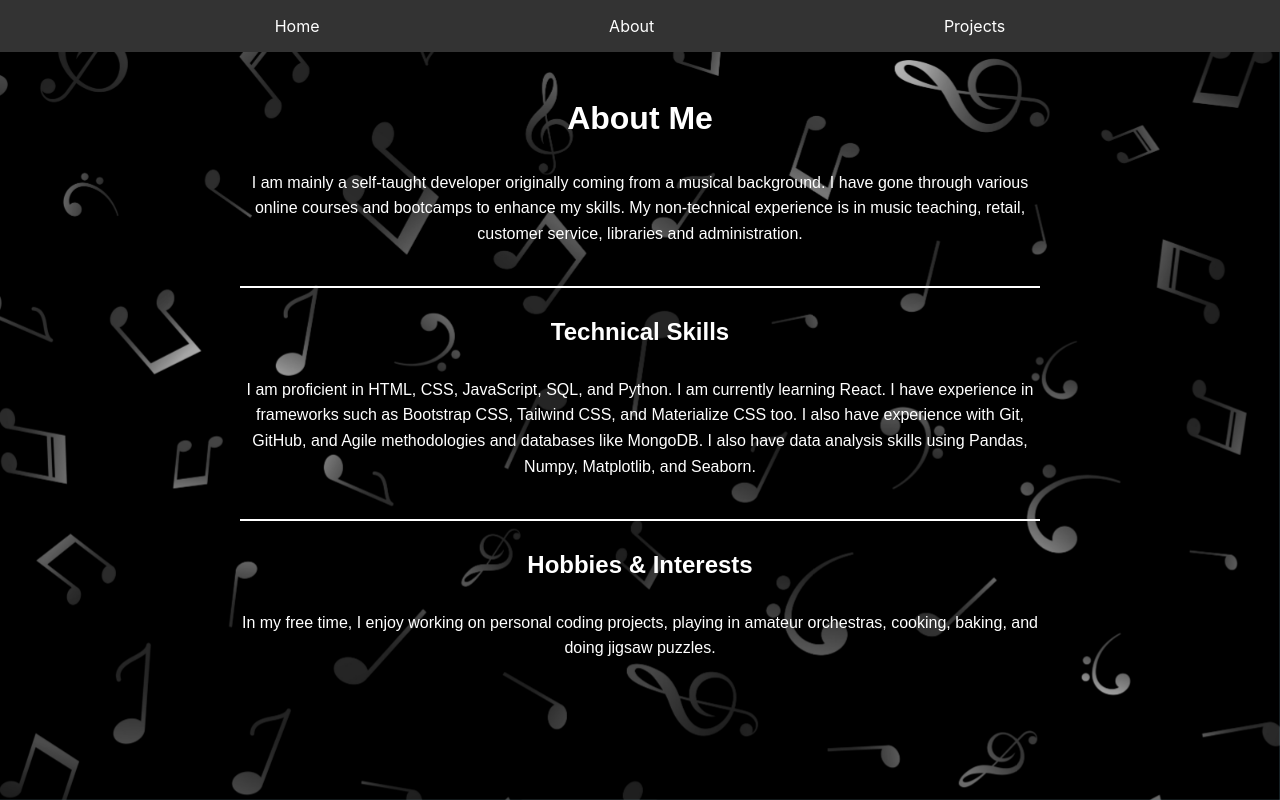
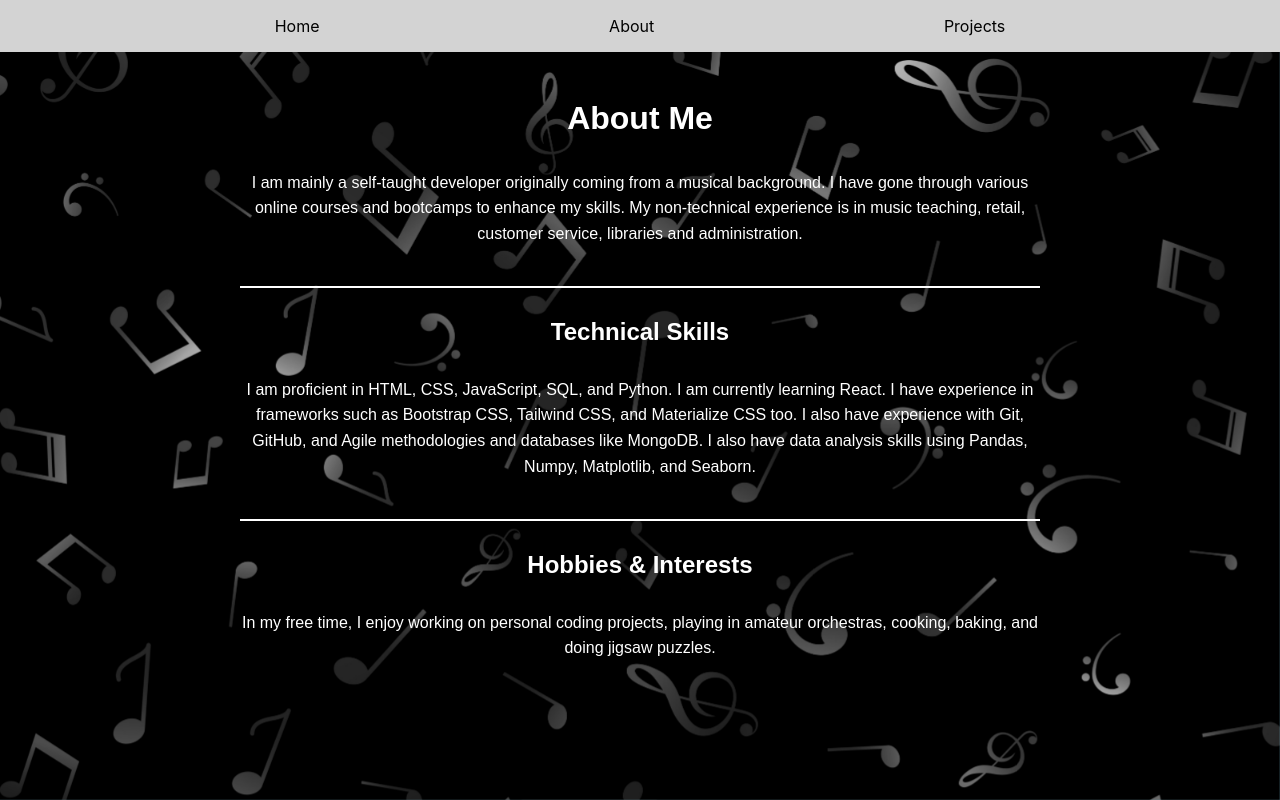
Before and after one commit to hannahro15/Hannah-Portfolio-Site, a React (Create React App) app: page /Hannah-Portfolio-Site/about in a window 1280 px wide. Built offline with nearby package versions, Linux system fonts and the light colour scheme.

Commit message:
Amend background color and text of navbar

```diff
--- a/src/components/Navbar.css
+++ b/src/components/Navbar.css
@@ -1,7 +1,6 @@
 .navbar {
-    background-color: #333;
-    color: white;
     padding: 1rem;
+    background-color: lightgrey;
 }
 
 .navbar ul {
@@ -15,14 +14,13 @@
 .navbar li {
     margin: 0 1rem;
     display: inline;
+    color: black;
 }
 
 .navbar a {
-    color: white;
+    color: black;
     text-decoration: none;
     padding: 10px 15px;
-    border-radius: 4px;
-    transition: background-color 0.3s ease;
 }
 
 .navbar a:hover {
```
